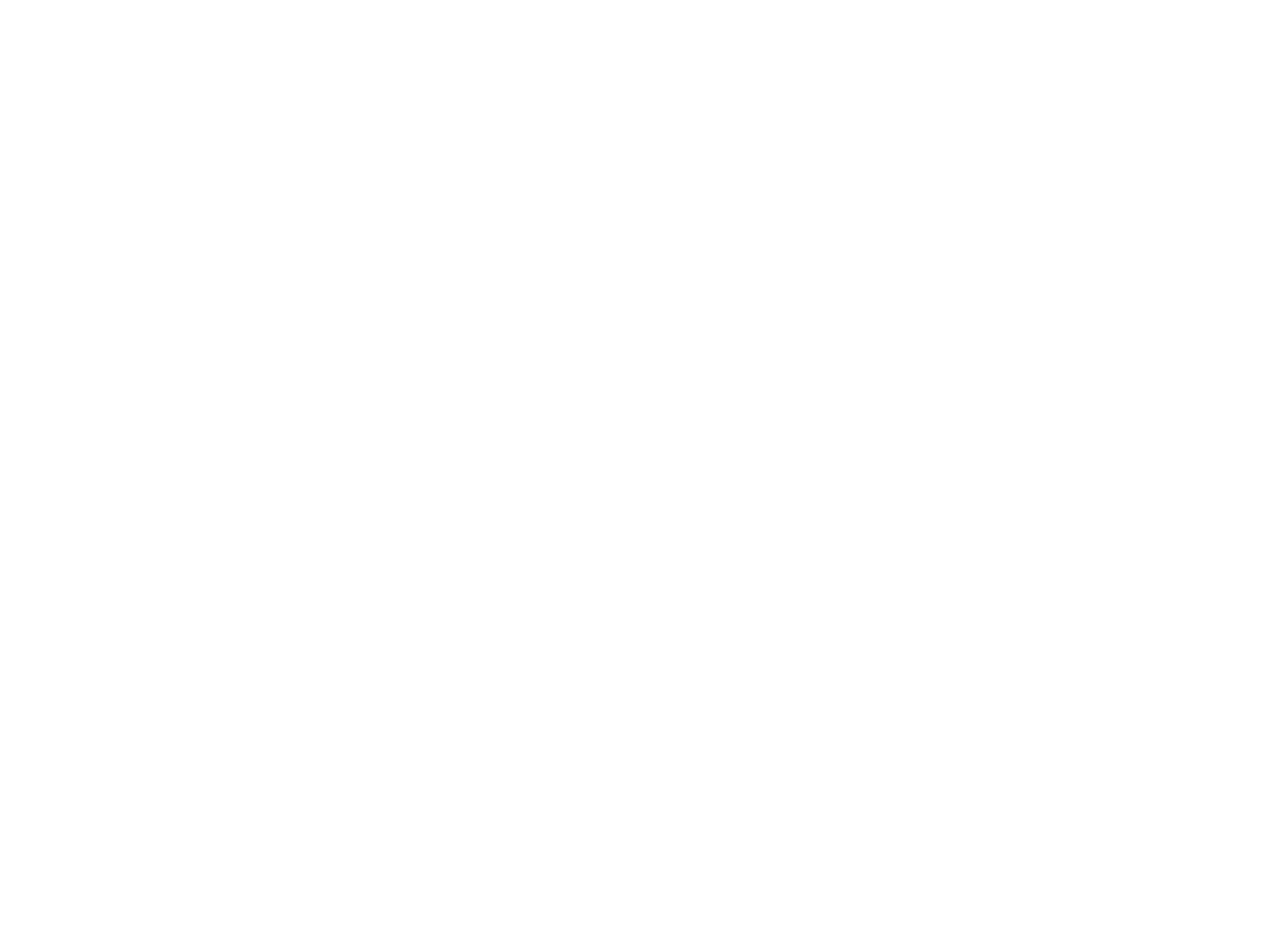
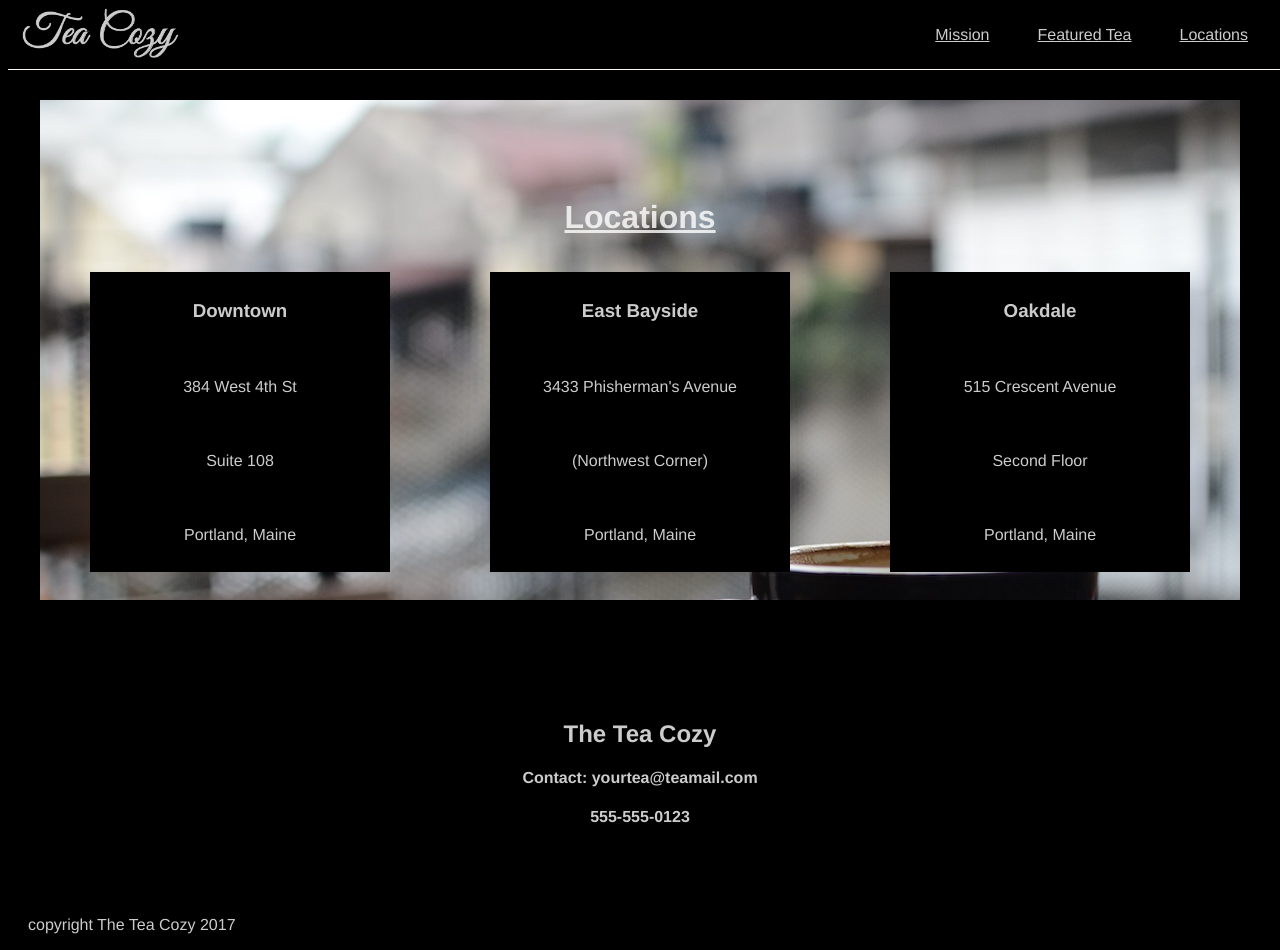
Before and after one commit to Ruffmantom/teacozypro, a plain HTML site: page index-4.html in a window 1280 px wide. Before the commit the page ends 800 px from the top, so only its background shows below. Drawn offline with Linux system fonts and the light colour scheme.

Commit message:
final commit website almost done

```diff
--- a/index-4.html
+++ b/index-4.html
@@ -0,0 +1,61 @@
+<!DOCTYPE html>
+<html>
+  <head>
+    <meta charset="utf-8">
+    <title>Locations</title>
+    <link rel="stylesheet" href="./resources/style.css" type="text/css">
+  </head>
+  <body>
+<!-- header -->
+    <header>
+      <a href="./index.html"><img class="logo" src="./resources/images/logo.png" alt="logo"></a>
+      <div class="nav">
+        <span class="N"><a href="index.html">Mission</a></span>
+        <span class="N"><a href="./index-3.html">Featured Tea</a></span>
+        <span class="N"><a href="./index-4.html">Locations</a></span>
+      </div>
+    </header>
+<!--end of header-->
+
+<!-- middle section-->
+<div class="bkg">
+  <div class="bkgtitle">
+    <h1>Locations</h1>
+  </div>
+  <div class="allthree">
+    <div class="conbox">
+      <h3 class="D">Downtown</h3>
+      <p class="D">384 West 4th St</p>
+      <p class="D">Suite 108</p>
+      <p class="D">Portland, Maine</p>
+    </div>
+    <div class="conbox">
+      <h3 class="D">East Bayside</h3>
+      <p class="D">3433 Phisherman's Avenue</p>
+      <p class="D">(Northwest Corner)</p>
+      <p class="D">Portland, Maine</p>
+    </div>
+    <div class="conbox">
+      <h3 class="D">Oakdale</h3>
+      <p class="D">515 Crescent Avenue</p>
+      <p class="D">Second Floor</p>
+      <p class="D">Portland, Maine</p>
+    </div>
+  </div>
+</div>
+
+
+<!-- end of middle section -->
+
+<!--footer start-->
+<footer>
+  <div class="theteacozy">
+    <h2 class="end">The Tea Cozy</h2>
+    <h4 class="end">Contact: yourtea@teamail.com</h4>
+    <h4 class="end">555-555-0123</h4>
+  </div>
+</footer>
+<p class="end2">copyright The Tea Cozy 2017</p>
+<!-- end of footer-->
+  </body>
+</html>
--- a/resources/style.css
+++ b/resources/style.css
@@ -36,10 +36,13 @@ header, .nav{
 /* under header*/
 body{
   background-color: black;
-
 }
 .textbox h2{
   text-decoration: underline;
+  opacity: 0.8;
+}
+.textbox h4{
+  opacity: 0.8;
 }
 .topimg{
   display: flex;
@@ -65,15 +68,17 @@ footer{
   text-align: center;
   width: 100%;
   font-family: Helvetica;
+  opacity: 0.8;
 }
+
 .theteacozy{
   margin: 0 auto;
-
 }
 .end{
   color: White
 }
 .end2{
+  opacity: 0.8;
   color: White;
   font-family: Helvetica;
   padding-left: 20px;
@@ -92,7 +97,6 @@ footer{
 .teapic img{
   height: 200px;
   width: 300px;
-
 }
 .teapic{
   justify-content: space-between;
@@ -101,12 +105,16 @@ footer{
   font-family: Helvetica;
   padding: 10px 10px 10px 10px;
 }
+.teapic h3{
+  opacity: 0.8;
+}
 .headtext{
   text-align: center;
   color: white;
   font-family: Helvetica;
   padding-top: 60px;
   padding-bottom: 30px;
+  opacity: 0.8;
 }
 .headtext h1{
   text-decoration: underline;
@@ -119,8 +127,46 @@ footer{
 
 .twopics .teapic{
   justify-content: space-around;
-  padding: 10px 25px 10px 10px;
+  padding: 10px 23px 10px 10px;
 }
 /*end of second page */
 
 /* start of third page */
+.bkg{
+  height: 500px;
+  width: 1200px;
+  background-image: url(../resources/images/img-locations-background.jpg);
+  text-align: center;
+  margin: 100px auto;
+  font-family: Helvetica;
+  align-content: center;
+}
+.bkg .allthree{
+  padding-top: 15px;
+  display: flex;
+  justify-content: space-around;
+  align-content: center;
+}
+.bkg .allthree .D{
+  align-content: space-between;
+  margin: auto;
+}
+.bkg h1{
+  padding-top: 50px;
+  color: White;
+  opacity: 0.8;
+  text-decoration: underline;
+}
+.conbox{
+  height: 300px;
+  width: 300px;
+  background-color: black;
+  color: white;
+  text-align: center;
+  font-family: Helvetica;
+  display: flex;
+  flex-direction: column;
+}
+.conbox .D{
+  opacity: 0.8;
+}
```
Also changed, not shown: index.html (+2 -0 lines).
